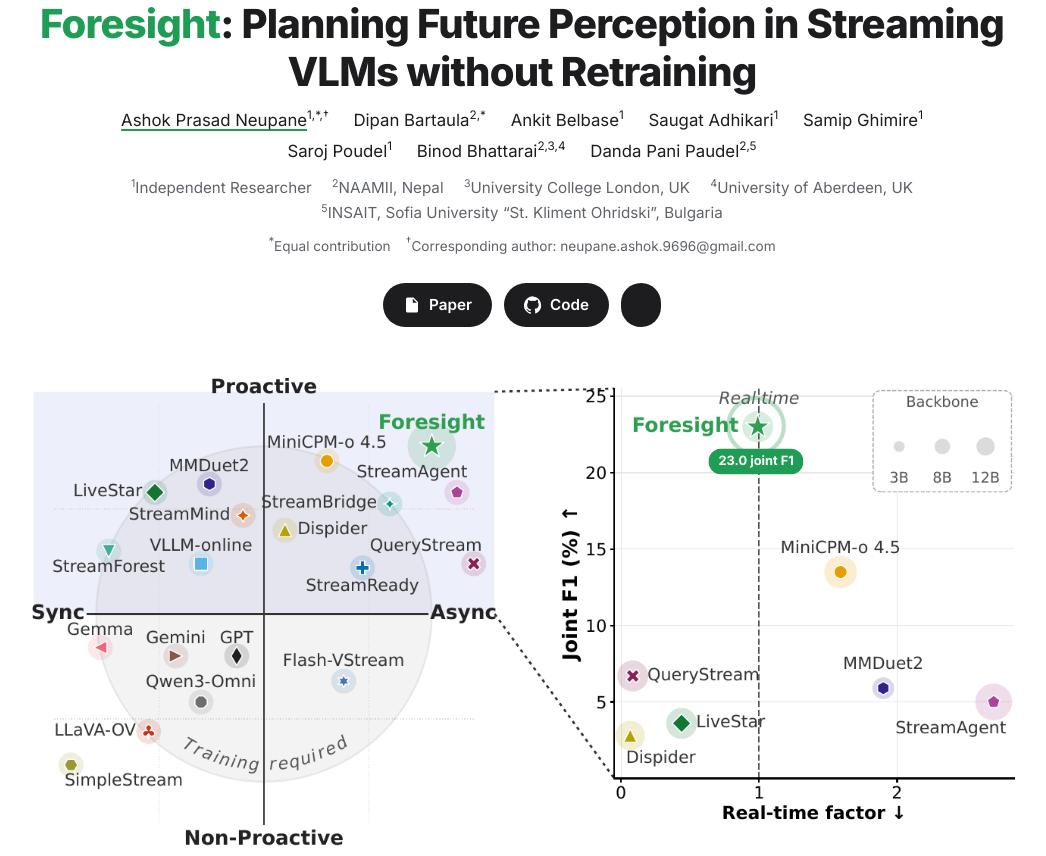
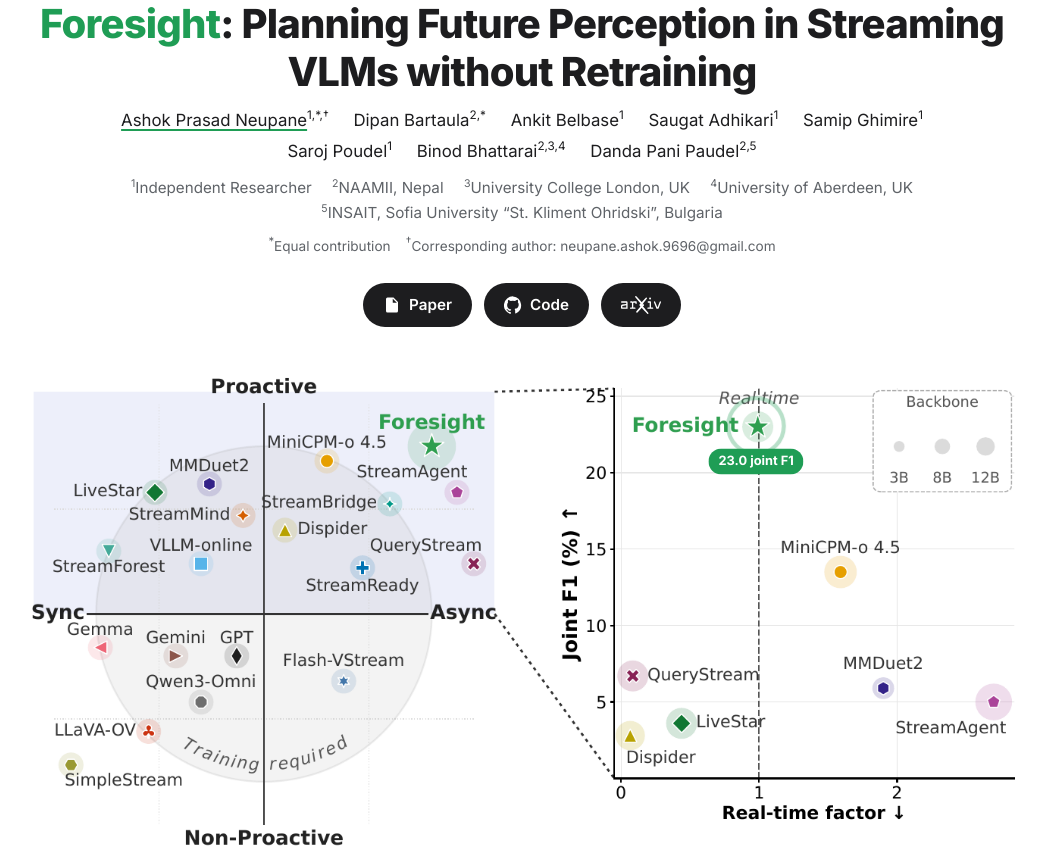
Before and after one commit to thenaivekid/foresight, a plain HTML site: page docs/index.html in a window 1280 px wide. Shown: the top 856 px of the page, without its empty margins (118-1164 px from the left). Drawn offline with nearby package versions, Linux system fonts and the light colour scheme.

Commit message:
Fix arXiv button icon sizing and contrast

```diff
--- a/docs/index.html
+++ b/docs/index.html
@@ -30,6 +30,7 @@
 .btn:hover{transform:translateY(-2px);background:#000}
 .btn.disabled{background:#9aa0a6;cursor:default;pointer-events:none}
 .btn svg{width:18px;height:18px;fill:currentColor}
+.btn .arxiv-icon{height:18px;width:auto;display:block;filter:brightness(0) invert(1)}
 section{padding:40px 0;border-top:1px solid var(--border)}
 section:first-of-type{border-top:none}
 h2{font-size:1.75rem;margin:0 0 18px;text-align:center;font-weight:700}
@@ -120,7 +121,7 @@
     <a class="btn" href="https://github.com/thenaivekid/foresight" target="_blank">
       <svg viewBox="0 0 24 24"><path d="M12 .5a12 12 0 0 0-3.8 23.4c.6.1.8-.3.8-.6v-2c-3.3.7-4-1.6-4-1.6-.6-1.4-1.4-1.8-1.4-1.8-1-.7.1-.7.1-.7 1.2.1 1.8 1.2 1.8 1.2 1 1.8 2.8 1.3 3.5 1 .1-.8.4-1.3.7-1.6-2.7-.3-5.5-1.3-5.5-5.9 0-1.3.5-2.4 1.2-3.2-.1-.3-.5-1.5.1-3.2 0 0 1-.3 3.3 1.2a11.5 11.5 0 0 1 6 0C17.3 4.7 18.3 5 18.3 5c.7 1.7.3 2.9.1 3.2.8.8 1.2 1.9 1.2 3.2 0 4.6-2.8 5.6-5.5 5.9.4.4.8 1.1.8 2.2v3.3c0 .3.2.7.8.6A12 12 0 0 0 12 .5z"/></svg>Code</a>
     <a class="btn" href="https://arxiv.org/abs/2610.03123" target="_blank">
-      <img src="static/img/arxiv-logo.svg" alt="" class="arxiv-icon"></a>
+      <img src="static/img/arxiv-logo.svg" alt="arXiv" class="arxiv-icon"></a>
   </div>
 </header>
 
```
